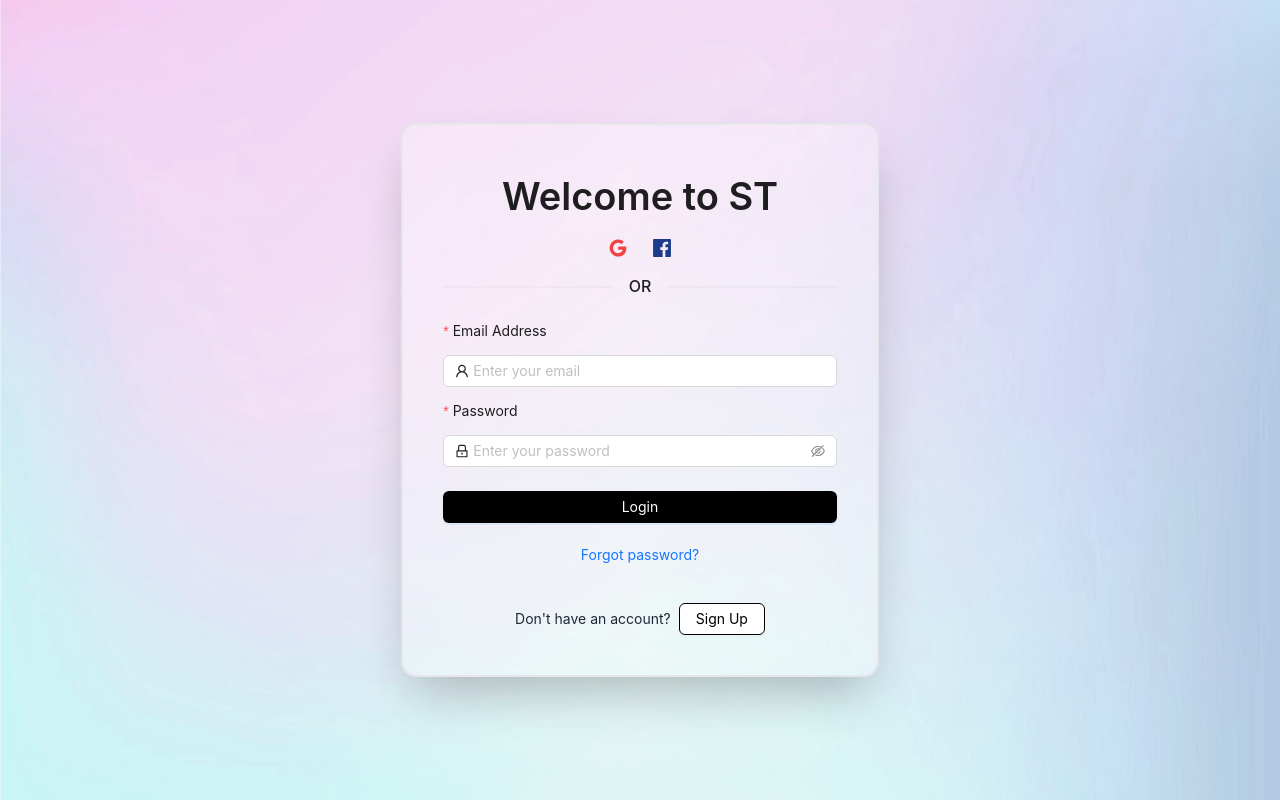
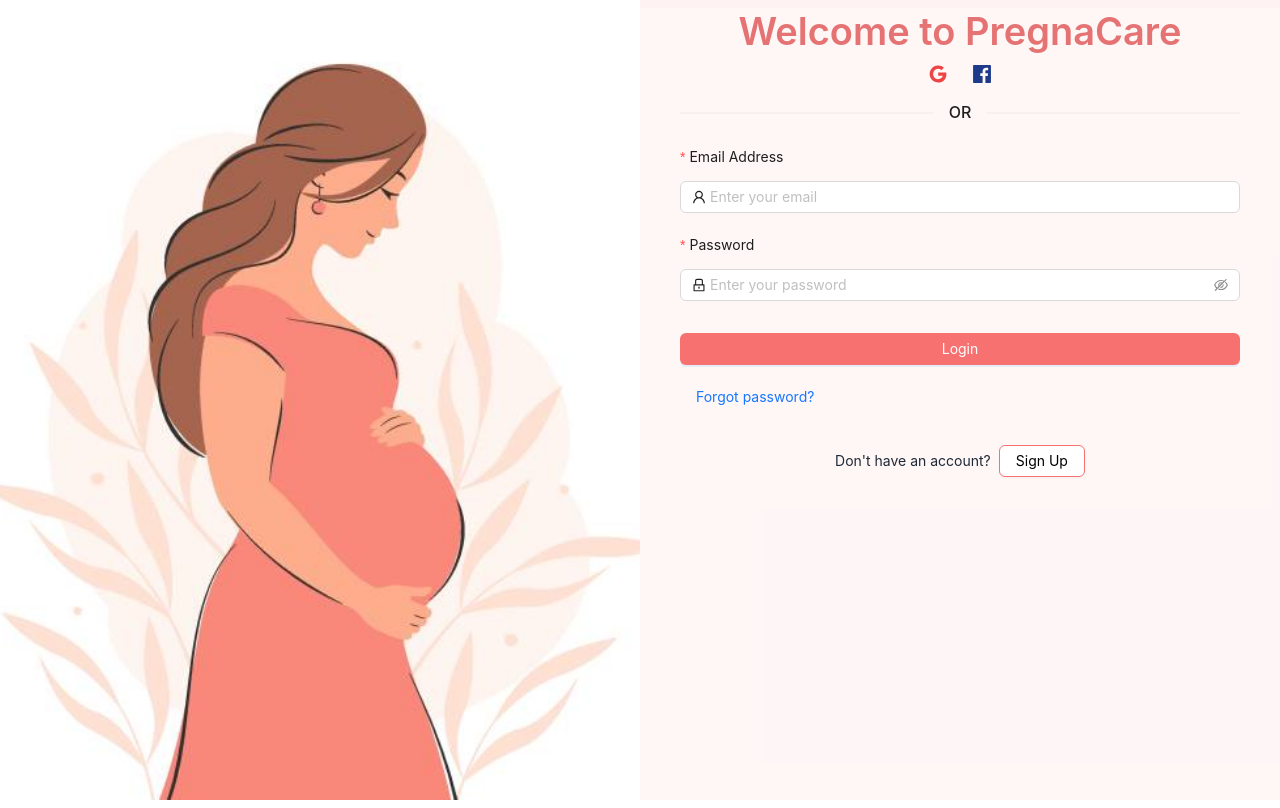
Before and after one commit to Pregna-Care-System/pregna-care-client, a React (Vite) app: page /login in a window 1280 px wide. Built offline with nearby package versions, Linux system fonts and the light colour scheme.

Commit message:
[Update] Register and Login page

```diff
--- a/src/pages/Login/index.tsx
+++ b/src/pages/Login/index.tsx
@@ -1,29 +1,32 @@
-import { Button, Divider, Form, Input, message, Typography } from 'antd'
-import backgroundAuth from '@/assets/background.png'
+import { Button, Checkbox, Divider, Form, Input, message, Typography } from 'antd'
 import { UserOutlined, LockOutlined, GoogleOutlined, FacebookFilled } from '@ant-design/icons'
 import { Link } from 'react-router-dom'
+import loginBg from '@/assets/register.jpg'
 
 export default function LoginPage() {
   const login = () => {
-    message.success('Login sc')
+    message.success('Login successful')
   }
+
   return (
+    <div className='flex w-lvw h-lvh'>
       <div
-      className='flex justify-center items-center w-lvw h-lvh'
+        className='w-1/2 h-lvh'
         style={{
-        backgroundImage: `url(${backgroundAuth})`,
+          backgroundImage: `url(${loginBg})`,
           backgroundSize: 'cover',
           backgroundPosition: 'center'
         }}
-    >
+      ></div>
+      <div className='w-1/2 bg-red-50'>
         <Form
           onFinish={login}
-        className='text-center bg-white bg-opacity-30 rounded-2xl p-10 border-2 border-solid border-gray-200 shadow-2xl'
+          className='text-center bg-white w-full h-full bg-opacity-30 p-10 pt-0 pb-0'
           labelAlign='left'
           labelCol={{ span: 24 }}
           wrapperCol={{ span: 24 }}
         >
-        <Typography.Title>Welcome to ST</Typography.Title>
+          <Typography.Title style={{ color: '#e57373', marginBottom: '10px' }}>Welcome to PregnaCare</Typography.Title>
           <div className='flex justify-center gap-6 text-gray-600 font-bold text-xl'>
             <GoogleOutlined className='cursor-pointer text-red-500' onClick={login} />
             <FacebookFilled className='cursor-pointer text-blue-900' onClick={login} />
@@ -34,12 +37,12 @@ export default function LoginPage() {
               {
                 required: true,
                 type: 'email',
-              message: 'Please enter valid email'
+                message: 'Please enter a valid email'
               }
             ]}
             label='Email Address'
-          name={'myEmail'}
-          className='mb-2'
+            name='email'
+            className='mb-4'
           >
             <Input prefix={<UserOutlined />} placeholder='Enter your email' allowClear />
           </Form.Item>
@@ -47,33 +50,36 @@ export default function LoginPage() {
             rules={[
               {
                 required: true,
-              message: 'Please enter valid password'
+                message: 'Please enter a valid password'
               }
             ]}
             label='Password'
-          name={'myPassword'}
-          className='mb-6'
+            name='password'
+            className='mb-8'
           >
             <Input.Password prefix={<LockOutlined />} placeholder='Enter your password' allowClear />
           </Form.Item>
-        <Button type='primary' htmlType='submit' block className='bg-black'>
+          <Button type='primary' htmlType='submit' block className='bg-red-400'>
             Login
           </Button>
-        <Button type='link' className='mt-4'>
-          <Link to='/forgot-password' className='text-gray-600 hover:underline hover:text-gray-800 transition-colors'>
+          <Form.Item className='w-full flex items-center justify-between mt-4'>
+            <Button type='link' className='text-gray-600'>
+              <Link to='/forgot-password' className='hover:text-red-300'>
                 Forgot password?
               </Link>
             </Button>
+          </Form.Item>
           <div className='text-center mt-8 flex justify-center items-center gap-2'>
             <span className='text-gray-800'>Don't have an account?</span>
             <Button
               type='default'
-            className='border-black border-1 text-black px-4 py-1 hover:bg-black hover:text-white transition-all rounded-md'
+              className='border-red-400 border-1 text-black px-4 py-1 hover:bg-black hover:text-white transition-all rounded-md'
             >
               <Link to='/register'>Sign Up</Link>
             </Button>
           </div>
         </Form>
       </div>
+    </div>
   )
 }
--- a/src/pages/Register/index.tsx
+++ b/src/pages/Register/index.tsx
@@ -1,8 +1,7 @@
 import { Button, Divider, Form, Input, message, Typography } from 'antd'
-import backgroundAuth from '@/assets/background.png'
 import { UserOutlined, LockOutlined, GoogleOutlined, FacebookFilled } from '@ant-design/icons'
 import { Link } from 'react-router-dom'
-import signup from '@/assets/signup.jpg'
+import signup from '@/assets/register.jpg'
 
 export default function Register() {
   const register = () => {
@@ -18,28 +17,34 @@ export default function Register() {
           backgroundPosition: 'center'
         }}
       >
-        <Typography.Title style={{ color: 'white', fontWeight: 'bold', marginTop: '50px' }}>
-          Create your account free
-        </Typography.Title>
-        <p className='text-white text-lg mt-4 animate-pulse'>
-          Join our community and unlock unlimited potential with exclusive resources, and opportunities designed just
-          for you.
-        </p>
       </div>
-      <div className='w-1/2 bg-purple-100'>
+      <div className='w-1/2 bg-red-50'>
         <Form
           onFinish={register}
-          className='text-center bg-white bg-opacity-30 p-10'
+          className='text-center bg-white bg-opacity-30 p-10 pt-0 pb-0'
           labelAlign='left'
           labelCol={{ span: 24 }}
           wrapperCol={{ span: 24 }}
         >
-          <Typography.Title>SIGN UP</Typography.Title>
+          <Typography.Title style={{color: '#e57373'}}>SIGN UP</Typography.Title>
           <div className='flex justify-center gap-6 text-gray-600 font-bold text-xl'>
             <GoogleOutlined className='cursor-pointer text-red-500' onClick={register} />
             <FacebookFilled className='cursor-pointer text-blue-900' onClick={register} />
           </div>
           <Divider className='border-black border-solid'>OR</Divider>
+          <Form.Item
+            rules={[
+              {
+                required: true,
+                message: 'Please enter Fullname'
+              }
+            ]}
+            label='Fullname'
+            name={'myFullName'}
+            className='mb-2 mt-0'
+          >
+            <Input prefix={<UserOutlined />} placeholder='Enter your fullname' allowClear />
+          </Form.Item>
           <Form.Item
             rules={[
               {
@@ -71,23 +76,23 @@ export default function Register() {
             rules={[
               {
                 required: true,
-                message: 'Please enter username'
+                message: 'Please enter valid password'
               }
             ]}
-            label='Username'
-            name={'myUsername'}
+            label='ConfirmPassword'
+            name={'myPassword'}
             className='mb-6'
           >
-            <Input prefix={<UserOutlined />} placeholder='Enter your username' allowClear />
+            <Input.Password prefix={<LockOutlined />} placeholder='Enter your confirm password' allowClear />
           </Form.Item>
-          <Button type='primary' htmlType='submit' block className='bg-black'>
+          <Button type='primary' htmlType='submit' block className='bg-red-400'>
             Register
           </Button>
           <div className='text-center mt-8 flex justify-center items-center gap-2'>
             <span className='text-gray-800'>Already have an account?</span>
             <Button
               type='default'
-              className='border-black border-1 text-black px-4 py-1 hover:bg-black hover:text-white transition-all rounded-md'
+              className='border-red-400 border-1 text-black px-4 py-1 hover:bg-black hover:text-white transition-all rounded-md'
             >
               <Link to='/login'>Login</Link>
             </Button>
```
Also changed, not shown: src/assets/register.jpg (added). Lines whose indentation alone changed are shown as unchanged.
